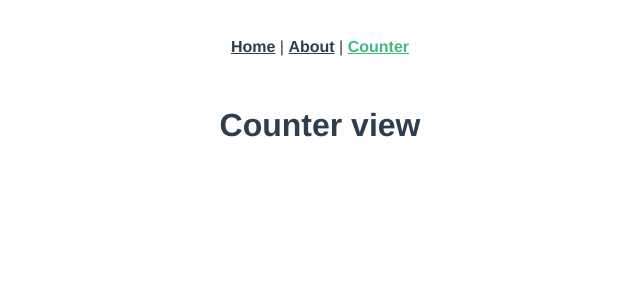
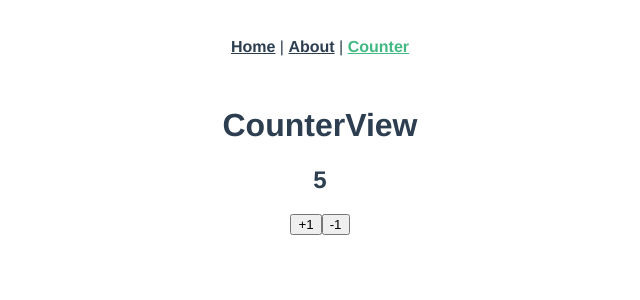
Before and after one commit to juanmaper/Counter-composition-api, a Vue app: page /#/counter in a window 1280 px wide. Shown: the top 300 px of the page, without its empty margins (320-960 px from the left). Built offline with nearby package versions, Linux system fonts and the light colour scheme.

Commit message:
Add basic logic for counter using composition api

```diff
--- a/src/views/CounterView.vue
+++ b/src/views/CounterView.vue
@@ -1,10 +1,38 @@
 <template>
-  <h1>Counter view</h1>
+  <h1>CounterView</h1>
+  <h2>{{ counter }}</h2>
+
+  <button @click="increase">+1</button>
+  <button @click="decrease">-1</button>
+
 </template>
 
 <script>
+import { ref } from '@vue/reactivity'
+
 export default {
+  name: 'Counter',
+  props: {},
+  emits: [],
+  setup() {
 
+    const counter = ref(5)
+
+    // const increase = () => {
+    //   counter.value++
+    // }
+
+    // const decrease = () => {
+    //   counter.value--
+    // }
+
+    return {
+      counter,
+
+      decrease: () => counter.value--,
+      increase: () => counter.value++
+    }
+  }
 }
 </script>
 
```
